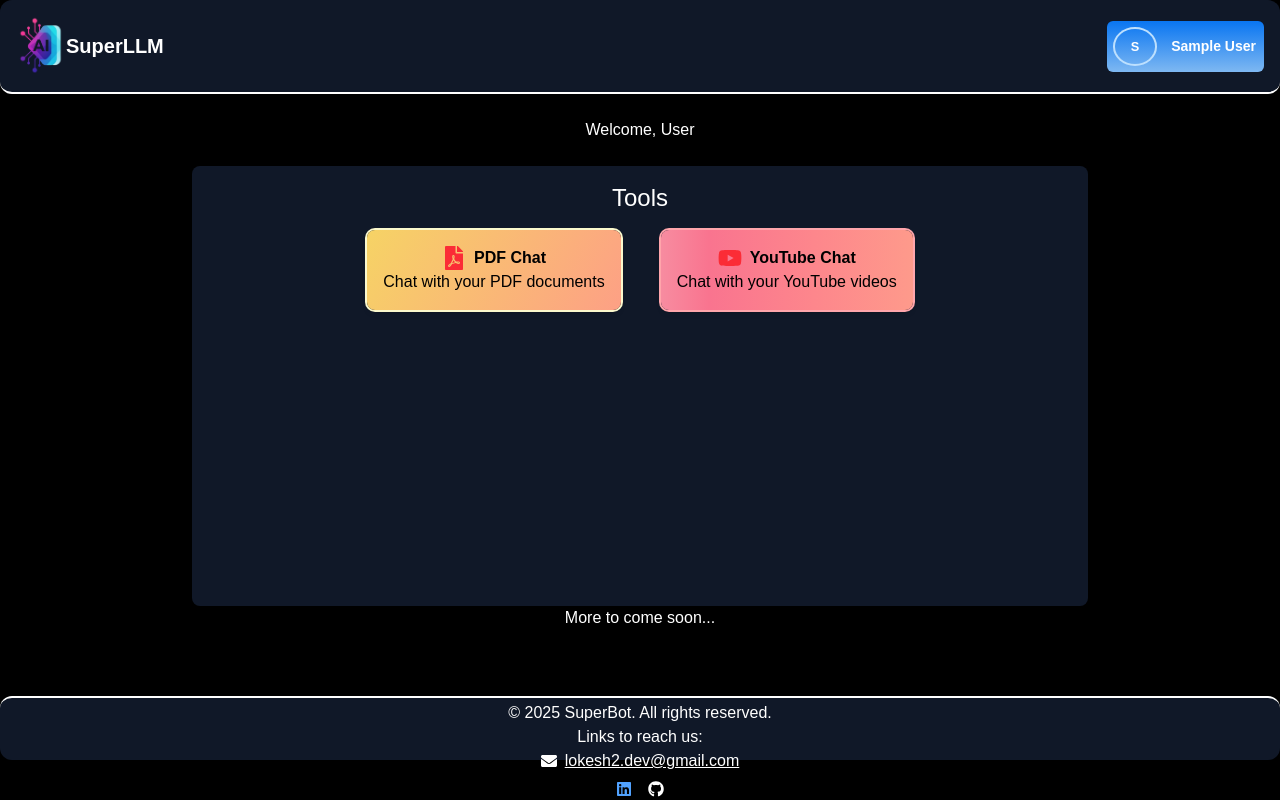
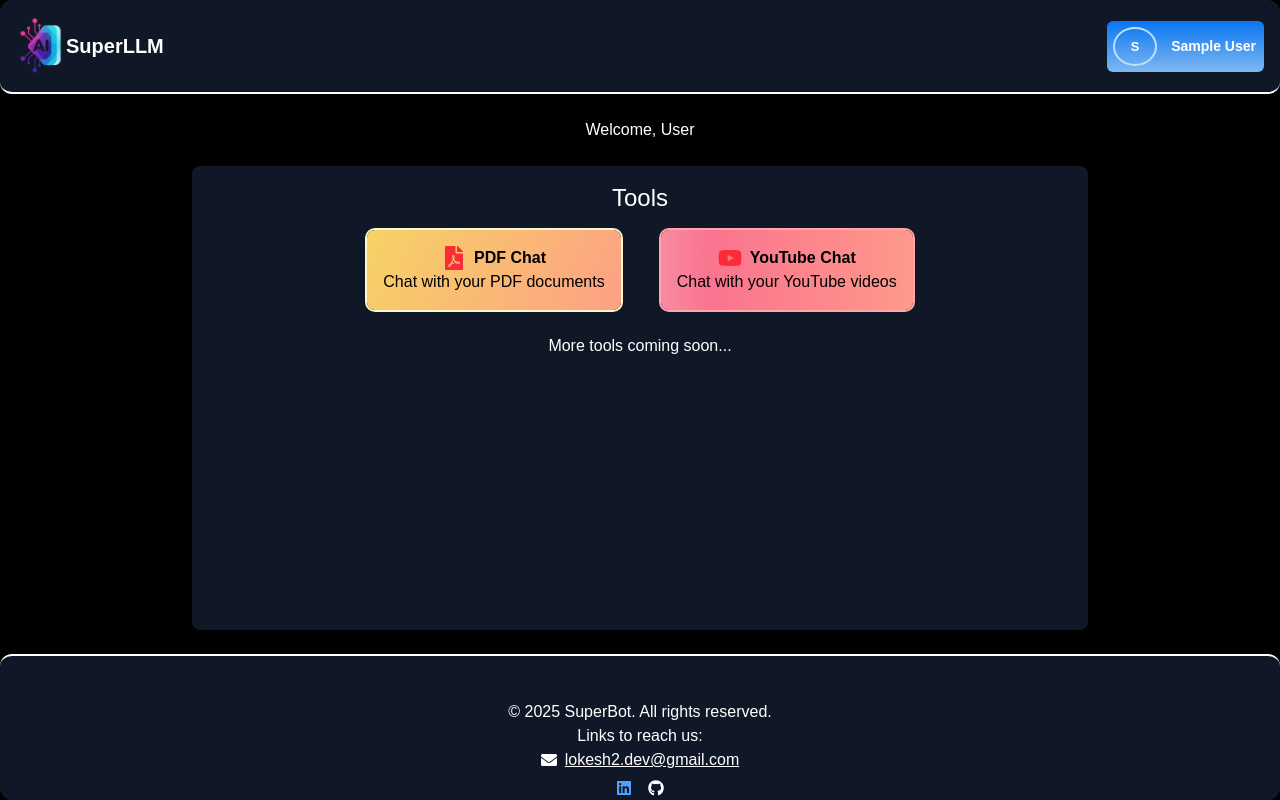
Before and after one commit to Lokesh9307/superLLM-frontend, a Next.js app: page / in a window 1280 px wide. Built offline with nearby package versions, Linux system fonts and the light colour scheme; no server answers; sample sign-in values are in the browser's storage.

Commit message:
ui update

```diff
--- a/app/page.tsx
+++ b/app/page.tsx
@@ -8,7 +8,7 @@ export default function HomePage() {
     <main className="min-h-screen bg-black text-white">
       <Navbar />
       <Home />
-      <div className="fixed bottom-10 left-0 w-full">
+      <div className="fixed md:bottom-0 bottom-0 left-0 w-full">
         <Footer />
       </div>
     </main>
--- a/app/pages/Footer.tsx
+++ b/app/pages/Footer.tsx
@@ -4,7 +4,7 @@ import { FaGithub } from "react-icons/fa";
 import { FaEnvelope } from "react-icons/fa";
 const Footer = () => {
   return (
-    <div className='flex flex-col items-center justify-center w-full h-16 bg-gray-900 text-white mt-4 border-t-2 ring-white rounded-xl p-2'>
+    <div className='flex flex-col items-center justify-center w-full h-auto bg-gray-900 text-white mt-4 border-t-2 ring-white rounded-xl p-1'>
       <p className='mt-10'>&copy; 2025 SuperBot. All rights reserved.</p>
       <div>
         <h1 className='text-center'>Links to reach us:</h1>
--- a/app/pages/Home.tsx
+++ b/app/pages/Home.tsx
@@ -18,7 +18,7 @@ export default async function Home() {
   const email = session.user?.email ?? "";
 
   return (
-    <section className="p-6 w-full h-[70vh] flex flex-col items-center justify-center">
+    <section className="p-6 w-full h-[70vh] flex flex-col items-center justify-center mb-10">
       <h1 className="text-3xl font-bold"></h1>
       <p>Welcome, {formatUsernameAsName(email)}</p>
 
@@ -35,8 +35,9 @@ export default async function Home() {
               <p>Chat with your YouTube videos</p>
             </Link>
         </div>
+        <br />
+            <p className="text-center">More tools coming soon...</p>
       </div>
-            <p>More to come soon...</p>
     </section>
   );
 }
```
